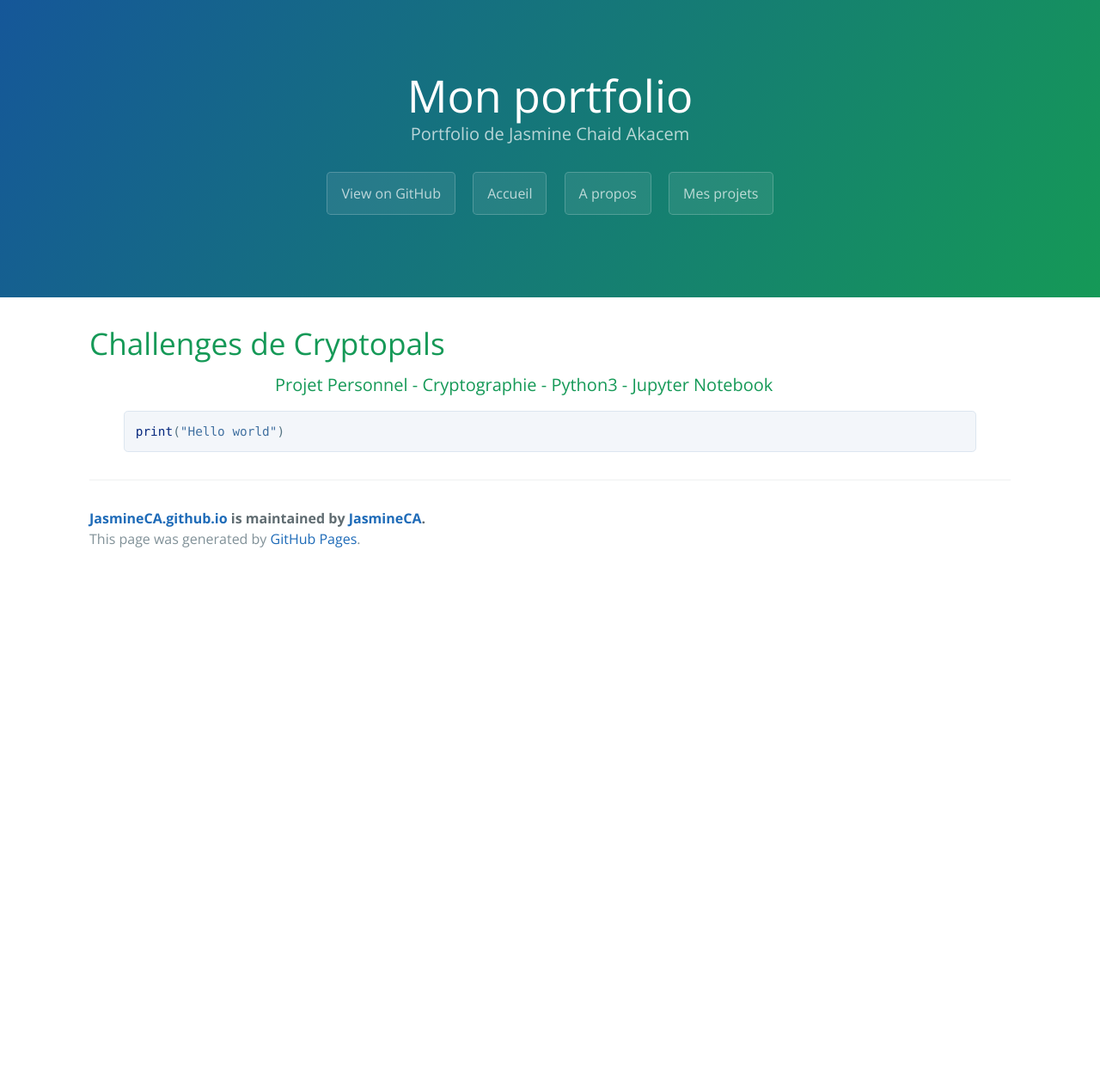
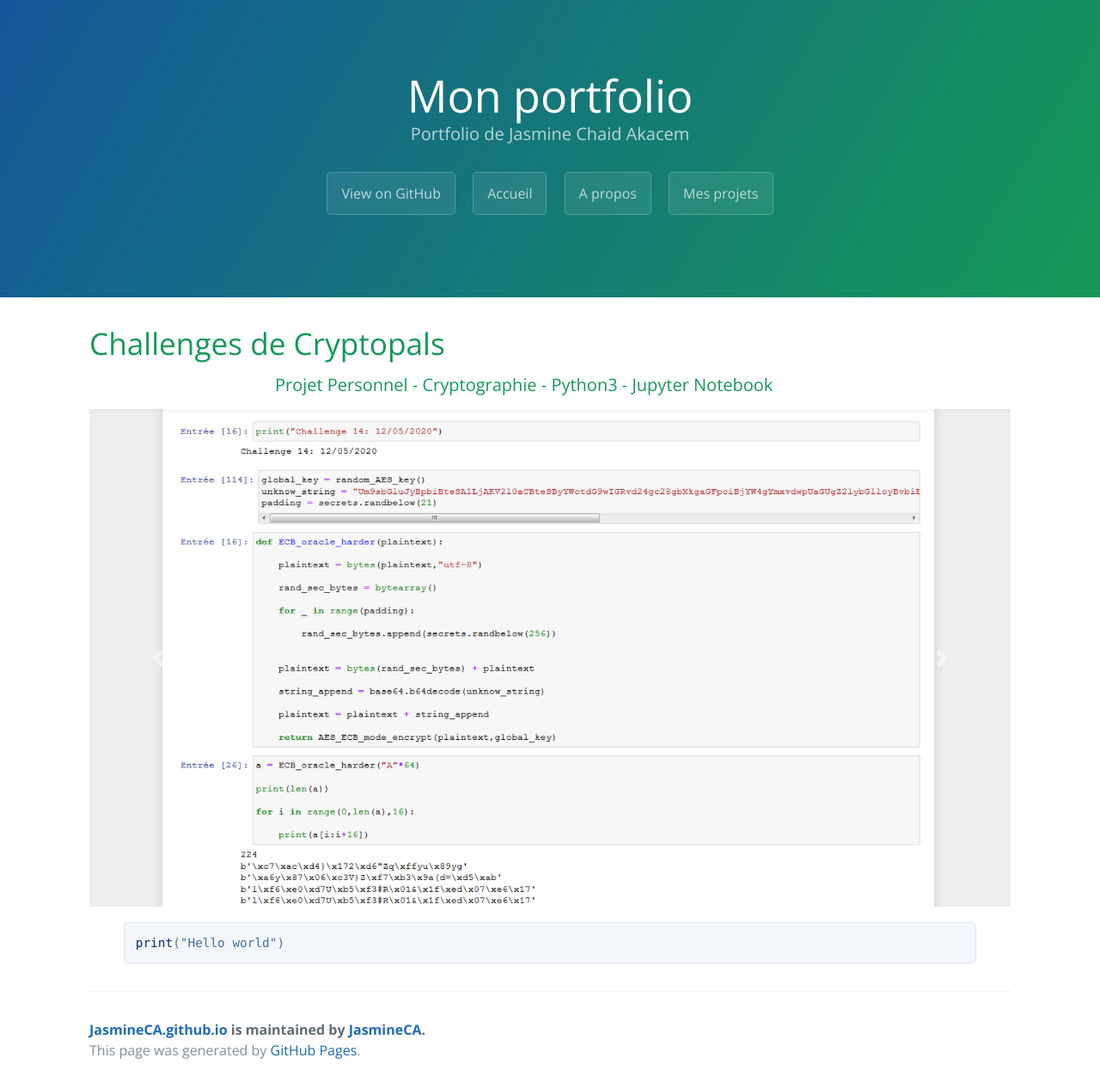
Before and after one commit to JasmineCA/JasmineCA.github.io, a Jekyll site: the page built from projets/Cryptopals.markdown, in a window 1280 px wide. Shown: the whole page at 86% size. Built offline with Jekyll 4.4.1, drawn with Linux system fonts in a browser that asks for light colours; nearby versions of some CDN libraries; before the commit the page ends 900 px from its top, so only the background shows below that.

Commit message:
Add carousel test

```diff
--- a/_layouts/default.html
+++ b/_layouts/default.html
@@ -46,5 +46,8 @@
         ga('send', 'pageview');
       </script>
     {% endif %}
+    <script src="https://code.jquery.com/jquery-3.5.1.slim.min.js" integrity="sha384-DfXdz2htPH0lsSSs5nCTpuj/zy4C+OGpamoFVy38MVBnE+IbbVYUew+OrCXaRkfj" crossorigin="anonymous"></script>
+<script src="https://cdn.jsdelivr.net/npm/popper.js@1.16.0/dist/umd/popper.min.js" integrity="sha384-Q6E9RHvbIyZFJoft+2mJbHaEWldlvI9IOYy5n3zV9zzTtmI3UksdQRVvoxMfooAo" crossorigin="anonymous"></script>
+<script src="https://stackpath.bootstrapcdn.com/bootstrap/4.5.0/js/bootstrap.min.js" integrity="sha384-OgVRvuATP1z7JjHLkuOU7Xw704+h835Lr+6QL9UvYjZE3Ipu6Tp75j7Bh/kR0JKI" crossorigin="anonymous"></script>
   </body>
 </html>
--- a/projets/Cryptopals.markdown
+++ b/projets/Cryptopals.markdown
@@ -9,6 +9,33 @@ tags: Projet Personnel - Cryptographie - Python3 - Jupyter Notebook
 
 <div class="tags mx-auto"><h5>{{ page.tags }}</h5></div>
 
+<div id="carouselExampleControls" class="carousel slide" data-ride="carousel">
+<ol class="carousel-indicators">
+    <li data-target="#carouselExampleControls" data-slide-to="0" class="active"></li>
+    <li data-target="#carouselExampleControls" data-slide-to="1"></li>
+    <li data-target="#carouselExampleControls" data-slide-to="2"></li>
+  </ol>
+  <div class="carousel-inner">
+    <div class="carousel-item active">
+        <img src="{{ site.baseurl}}/assets/images/projets/Cryptopals/main.PNG" class="d-block w-100" alt="...">
+    </div>
+    <div class="carousel-item">
+      <img src="{{ site.baseurl}}/assets/images/placeholder-image2.png" class="d-block w-100" alt="...">
+    </div>
+    <div class="carousel-item">
+      <img src="{{ site.baseurl}}/assets/images/placeholder-image3.png" class="d-block w-100" alt="...">
+    </div>
+  </div>
+  <a class="carousel-control-prev" href="#carouselExampleControls" role="button" data-slide="prev">
+    <span class="carousel-control-prev-icon" aria-hidden="true"></span>
+    <span class="sr-only">Previous</span>
+  </a>
+  <a class="carousel-control-next" href="#carouselExampleControls" role="button" data-slide="next">
+    <span class="carousel-control-next-icon" aria-hidden="true"></span>
+    <span class="sr-only">Next</span>
+  </a>
+</div>
+
 {% highlight python %}
 print("Hello world")
 {% endhighlight %}
```
Also changed, not shown: assets/images/placeholder-image2.png (added), assets/images/placeholder-image3.png (added).
